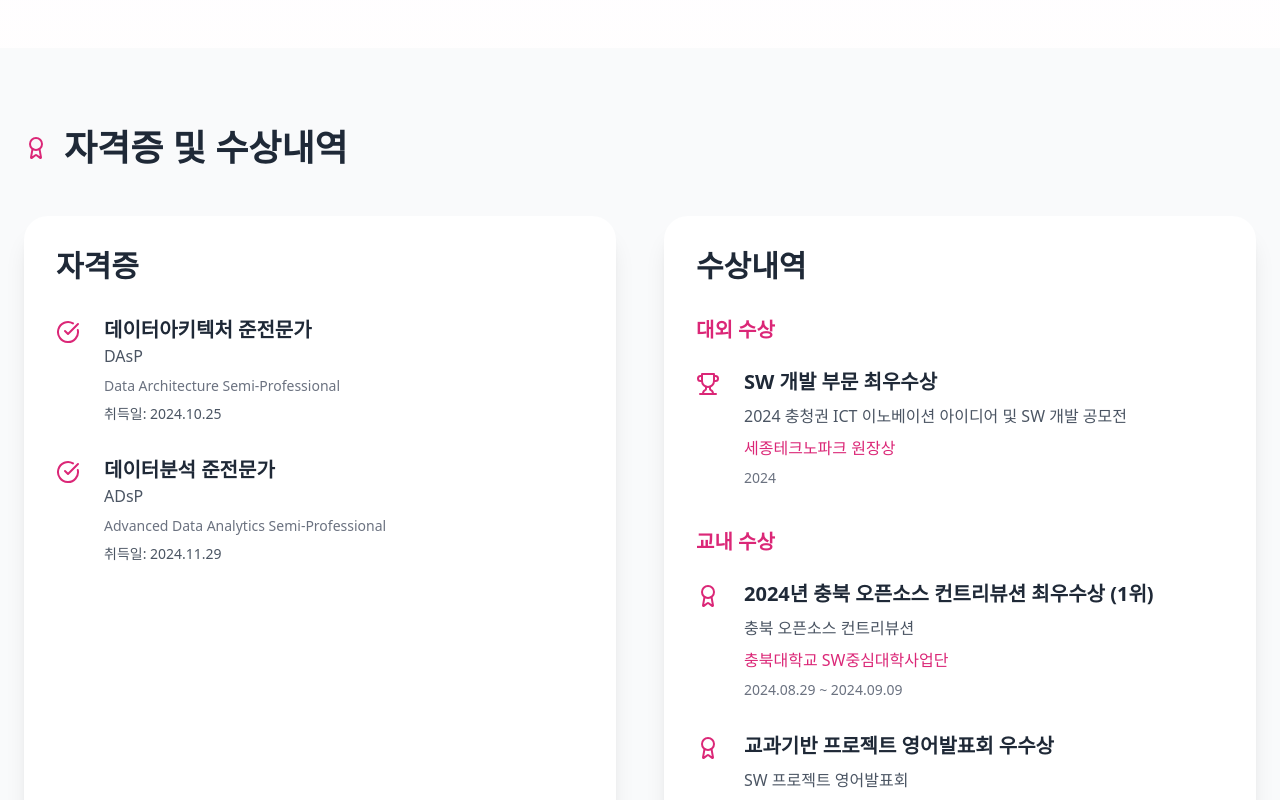
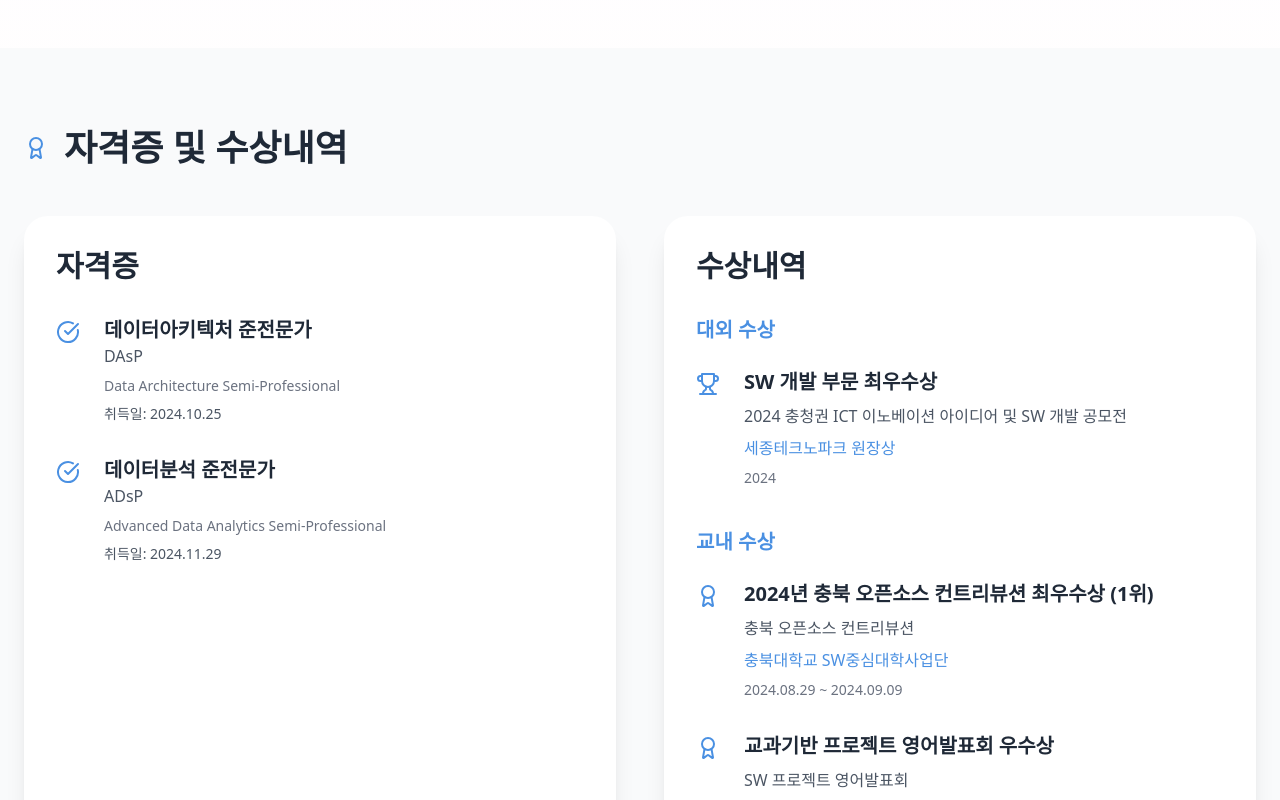
Before and after one commit to kookyungseon/portfolio-site, a React (Create React App) app: page / in a window 1280 px wide. Shown: the part 480-1280 px from the top of the page. Built offline with nearby package versions, Linux system fonts and the light colour scheme.

Commit message:
변경사항에 대한 설명

```diff
--- a/src/components/Certifications.js
+++ b/src/components/Certifications.js
@@ -45,7 +45,7 @@ const Certifications = () => {
     <section id="certifications" className="bg-gray-50 px-6 py-20">
       <div className="max-w-7xl mx-auto">
         <h2 className="text-4xl font-bold text-gray-800 mb-12 flex items-center gap-4">
-          <Award className="text-pink-600" />
+          <Award className="text-[#4A90E2]" />
           자격증 및 수상내역
         </h2>
         <div className="grid md:grid-cols-2 gap-12">
@@ -55,7 +55,7 @@ const Certifications = () => {
             <div className="space-y-8">
               {certifications.map((cert, index) => (
                 <div key={index} className="flex items-start gap-6">
-                  <CheckCircle className="text-pink-600 flex-shrink-0 mt-1" size={24} />
+                  <CheckCircle className="text-[#4A90E2] flex-shrink-0 mt-1" size={24} />
                   <div>
                     <h4 className="font-semibold text-xl text-gray-800">{cert.name}</h4>
                     <p className="text-gray-600">{cert.code}</p>
@@ -73,14 +73,14 @@ const Certifications = () => {
 
             {/* 대외 수상 */}
             <div className="mb-10">
-              <h4 className="text-xl font-semibold mb-6 text-pink-600">대외 수상</h4>
+              <h4 className="text-xl font-semibold mb-6 text-[#4A90E2]">대외 수상</h4>
               {externalAwards.map((award, index) => (
                 <div key={index} className="flex items-start gap-6 mb-8">
-                  <Trophy className="text-pink-600 flex-shrink-0 mt-1" size={24} />
+                  <Trophy className="text-[#4A90E2] flex-shrink-0 mt-1" size={24} />
                   <div>
                     <h5 className="font-semibold text-xl text-gray-800">{award.title}</h5>
                     <p className="text-gray-600 mt-2">{award.competition}</p>
-                    <p className="text-pink-600 mt-2">{award.organization}</p>
+                    <p className="text-[#4A90E2] mt-2">{award.organization}</p>
                     <p className="text-gray-500 text-sm mt-2">{award.date}</p>
                   </div>
                 </div>
@@ -89,14 +89,14 @@ const Certifications = () => {
 
             {/* 교내 수상 */}
             <div>
-              <h4 className="text-xl font-semibold mb-6 text-pink-600">교내 수상</h4>
+              <h4 className="text-xl font-semibold mb-6 text-[#4A90E2]">교내 수상</h4>
               {internalAwards.map((award, index) => (
                 <div key={index} className="flex items-start gap-6 mb-8">
-                  <Award className="text-pink-600 flex-shrink-0 mt-1" size={24} />
+                  <Award className="text-[#4A90E2] flex-shrink-0 mt-1" size={24} />
                   <div>
                     <h5 className="font-semibold text-xl text-gray-800">{award.title}</h5>
                     <p className="text-gray-600 mt-2">{award.competition}</p>
-                    <p className="text-pink-600 mt-2">{award.organization}</p>
+                    <p className="text-[#4A90E2] mt-2">{award.organization}</p>
                     <p className="text-gray-500 text-sm mt-2">{award.date}</p>
                   </div>
                 </div>
```
